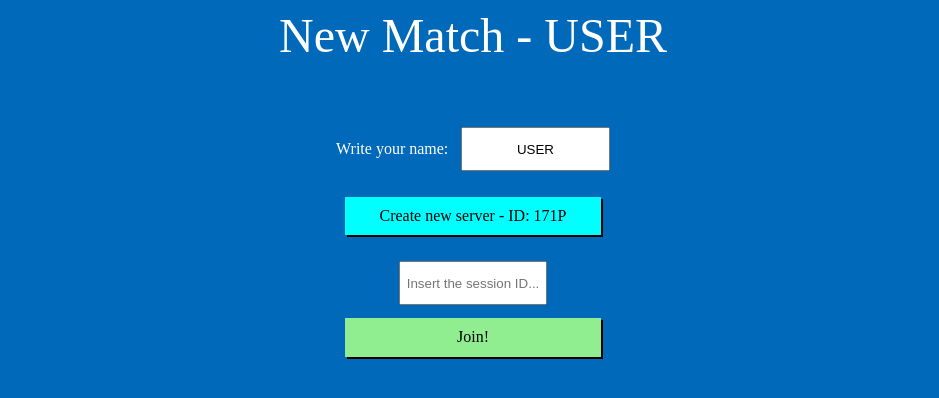
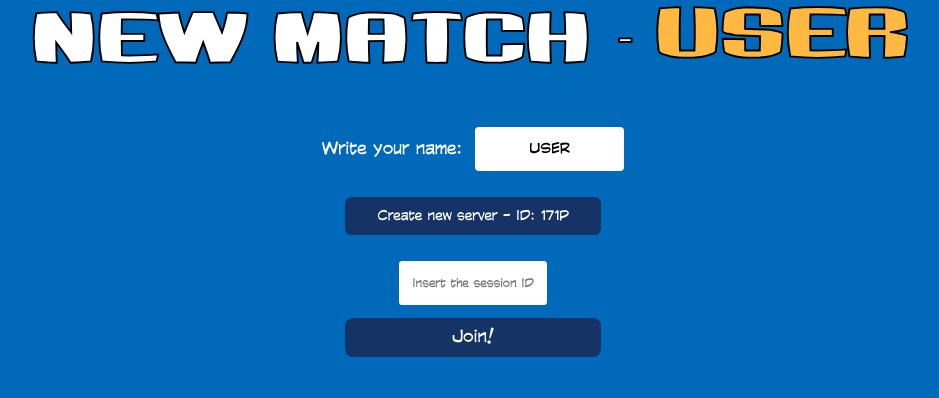
Before and after one commit to martspain/onlineCardGame, a React app in the folder client/: page /play in a window 1280 px wide. Both pictures are taken after a click on the element "Join server". Shown: the top 398 px of the page, without its empty margins (175-1114 px from the left). Built offline with nearby package versions, Linux system fonts and the light colour scheme; no server answers; the HTML template or start-up script is replaced by a standard one.

Commit message:
Create session UI
Create session adapted to the game's interface and color palette

```diff
--- a/client/src/components/pages/AboutUs/AboutUs.scss
+++ b/client/src/components/pages/AboutUs/AboutUs.scss
@@ -44,7 +44,13 @@
     justify-content: center;
     text-decoration: none;
     margin-top: 2vh;
+    cursor: pointer;
     height: auto;
+    filter: blur(1px);
+}
+
+.person a:hover{
+    filter: blur(0px);
 }
 
 .descContainer{
@@ -54,5 +60,5 @@
 .description{
     text-align: center;
     color: white;
-    font-family: 'Lucida Sans';
+    font-family: subtitleFont;
 }
--- a/client/src/components/pages/CreateSession/CreateSession.jsx
+++ b/client/src/components/pages/CreateSession/CreateSession.jsx
@@ -79,7 +79,10 @@ const CreateSession = () => {
 
   return (
     <div className="createSessionContainer">
-      <div className="createSessionTitle">{`New Match - ${currentName}`}</div>
+      <div className="createSessionTitle">
+        New Match -
+        <div className="yellow">{`${currentName}`}</div>
+      </div>
       <div className="createSessionOptionsContainer">
         <div className="createSessionNameContainer">
           <div className="nameTitle">Write your name:</div>
@@ -92,7 +95,7 @@ const CreateSession = () => {
           <div className="joinServerButton" onClick={() => setIsJoinServerActive(true)}>Join server</div>
           :
           <input className="joinSessionInput" value={currentJoinSessionID} onChange={(e) => setCurrentJoinSessionID(e.target.value.toLocaleUpperCase())}
-          placeholder={'Insert the session ID...'}
+          placeholder={'Insert the session ID'}
           ></input>
         }
         {isJoinServerActive &&
--- a/client/src/components/pages/CreateSession/CreateSession.scss
+++ b/client/src/components/pages/CreateSession/CreateSession.scss
@@ -10,9 +10,16 @@
 }
 
 .createSessionTitle{
+  margin-bottom: 5vw;
+  font-family: titleFont;
+  color: white;
   font-size: 3em;
-  color: white;
-  margin-bottom: 5vw;
+  -webkit-text-stroke: 0.04em black;
+  display: inline-flex;
+  .yellow{
+    color: #ffb842;
+    margin-left: 0.5em;
+  }
 }
 
 .createSessionOptionsContainer{
@@ -30,6 +37,7 @@
 }
 
 .nameTitle{
+  font-family: subtitleFont;
   color: white;
 }
 
@@ -37,7 +45,10 @@
   margin-left: 1vw;
   height: 3vw;
   width: 11vw;
+  font-family: subtitleFont;
   text-align: center;
+  border-radius: 0.3em;
+  border-color: transparent;
 }
 
 .createSessionButton{
@@ -45,10 +56,14 @@
   justify-content: center;
   align-items: center;
   margin-bottom: 2vw;
-  background-color: cyan;
+  background-color: #153365;
+  cursor: pointer;
   height: 3vw;
   width: 20vw;
-  box-shadow: 2px 2px;
+  color: white;
+  font-family: subtitleFont;
+  border-radius: 0.5em;
+  font-size: 0.8em;
 }
 
 .joinServerButton{
@@ -56,26 +71,65 @@
   justify-content: center;
   align-items: center;
   margin-bottom: 1vw;
-  background-color: cyan;
+  font-family: subtitleFont;
+  background-color: #153365;
+  font-size: 0.8em;
+  border-radius: 0.5em;
+  cursor: pointer;
+  color: white;
   height: 3vw;
   width: 20vw;
-  box-shadow: 2px 2px;
 }
 
 .joinServerConfirmButton{
-  background-color: lightgreen;
+  background-color: #153365;
   display: flex;
+  cursor: pointer;
   justify-content: center;
   align-items: center;
   margin-bottom: 1vw;
   height: 3vw;
+  color: white;
+  font-family: subtitleFont;
+  border-radius: 0.5em;
   width: 20vw;
-  box-shadow: 2px 2px;
+}
+
+.joinServerConfirmButton:hover{
+  filter: drop-shadow(15px 10px 10px rgba(255, 255, 255, 0.25));
 }
 
 .joinSessionInput{
   height: 3vw;
   width: 11vw;
   text-align: center;
+  font-family: subtitleFont;
   margin-bottom: 1vw;
+  font-size: 0.7em;
+  border-radius: 0.3em;
+  border-color: transparent;
 }
+
+.joinSessionInput:focus{
+  font-size: 1em;
+}
+
+.swal-title{
+  font-family: titleFont;
+  color: #ffb842;
+  -webkit-text-stroke: 0.04em black;
+}
+
+.swal-text{
+  font-family: subtitleFont;
+  color: white;
+}
+
+.swal-modal{
+  background-color: #0069ba;
+}
+
+.swal-button{
+  background-color: #153365;
+  font-family: subtitleFont;
+}
--- a/client/src/components/pages/Credits/credits.scss
+++ b/client/src/components/pages/Credits/credits.scss
@@ -27,7 +27,7 @@
 .containerText{
     text-align: left;
     color: white;
-    font-family: 'Lucida Sans';
+    font-family: subtitleFont;
     width: 35%;
     font-size: larger;
     display: block;
```
